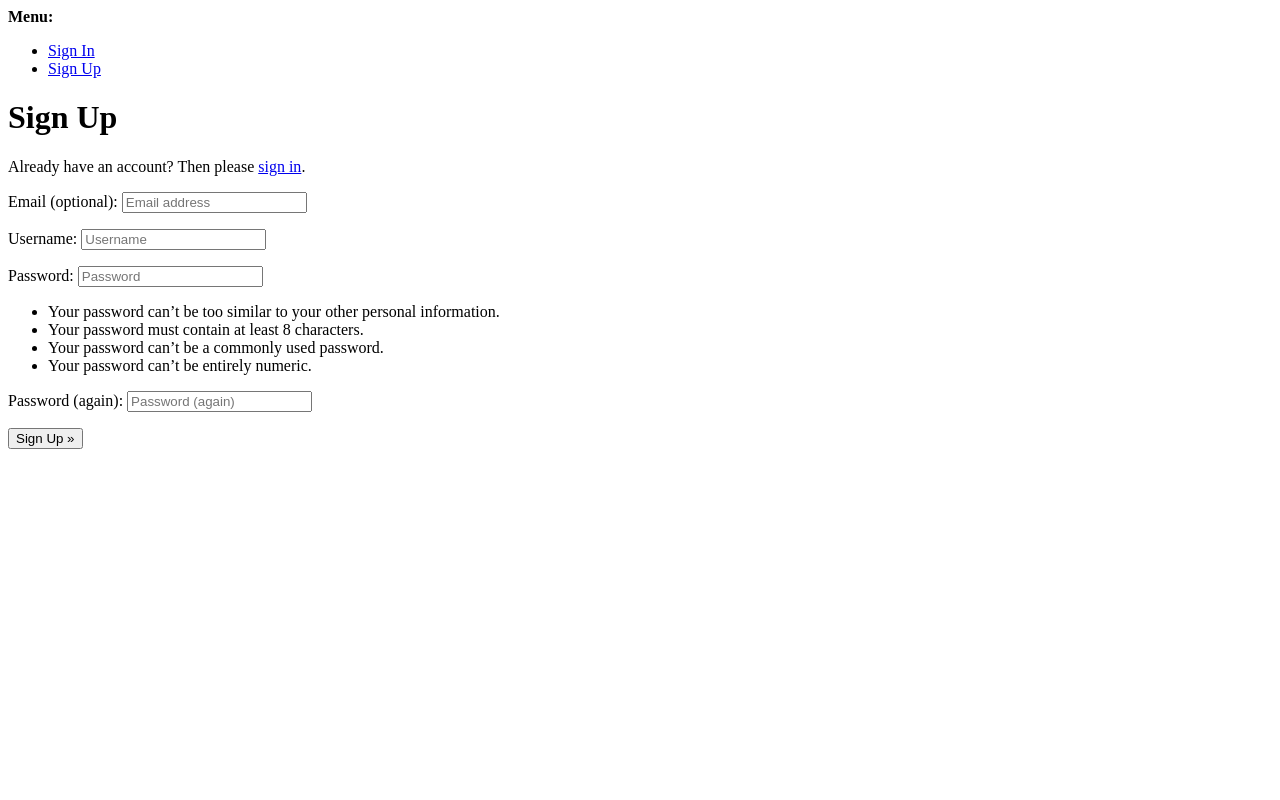
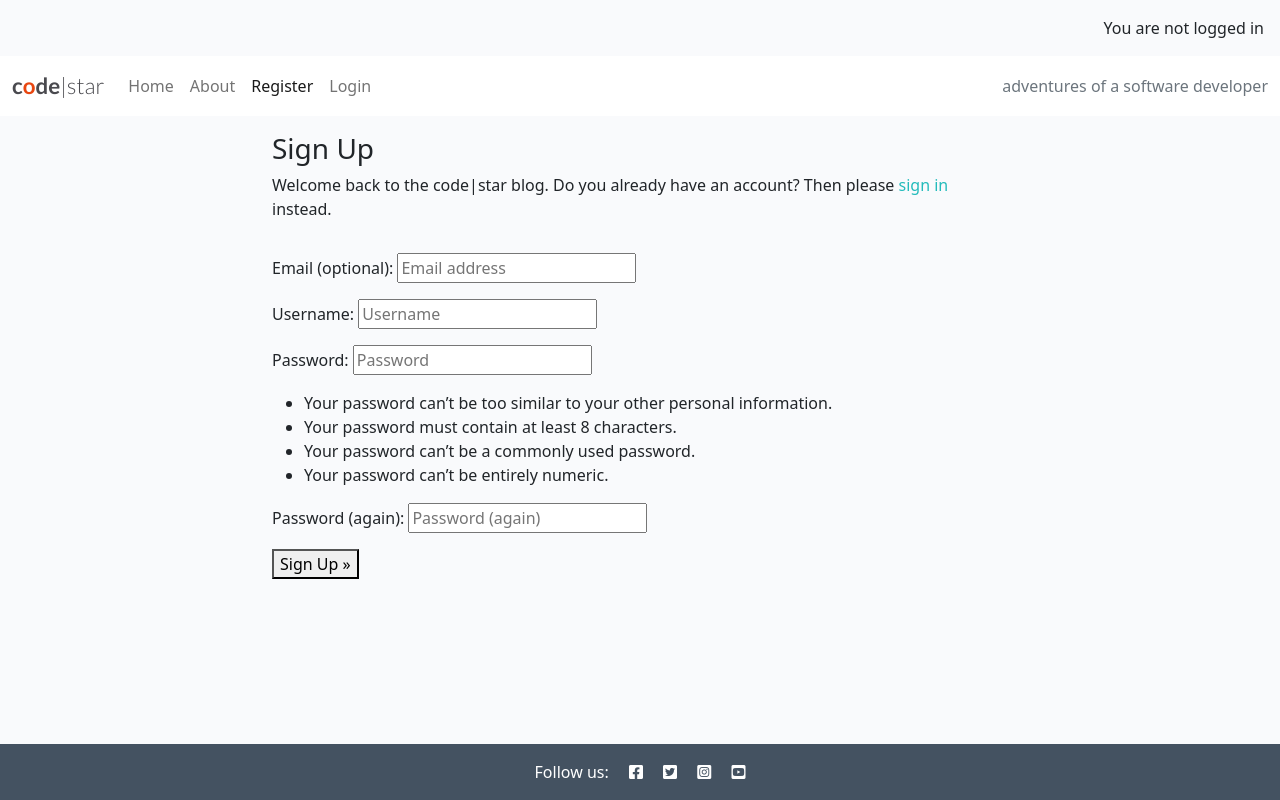
Before and after one commit to Diane-Ring/codestar_blog, a Django app: page /accounts/signup/ in a window 1280 px wide. Run offline with Django 4.2, Linux system fonts and the light colour scheme.

Commit message:
style sign up page

```diff
--- a/templates/account/signup.html
+++ b/templates/account/signup.html
@@ -1,14 +1,23 @@
-{% extends "account/base.html" %}
+{% extends "base.html" %}
 
 {% load i18n %}
 
 {% block head_title %}{% trans "Signup" %}{% endblock head_title %}
 
 {% block content %}
-<h1>{% trans "Sign Up" %}</h1>
 
-<p>{% blocktrans %}Already have an account? Then please <a href="{{ login_url }}">sign in</a>.{% endblocktrans %}</p>
+<div class="container">
+  <div class="row">
+    <div class="col-md-8 mt-3 offset-md-2">
+      <h3>{% trans "Sign Up" %}</h3>
 
+            <p>{% blocktrans %}Welcome back to the code|star blog. Do you already have an account? Then please
+        <a class="link" href="{{ login_url }}">sign in</a>
+        instead.{% endblocktrans %}</p>
+    </div>
+  </div>
+  <div class="row">
+    <div class="col-md-8 mt-3 offset-md-2">
       <form class="signup" id="signup_form" method="post" action="{% url 'account_signup' %}">
         {% csrf_token %}
         {{ form.as_p }}
@@ -17,5 +26,8 @@
         {% endif %}
         <button type="submit">{% trans "Sign Up" %} &raquo;</button>
       </form>
+    </div>
+  </div>
+</div>
 
 {% endblock content %}
```
Lines whose indentation alone changed are shown as unchanged.
